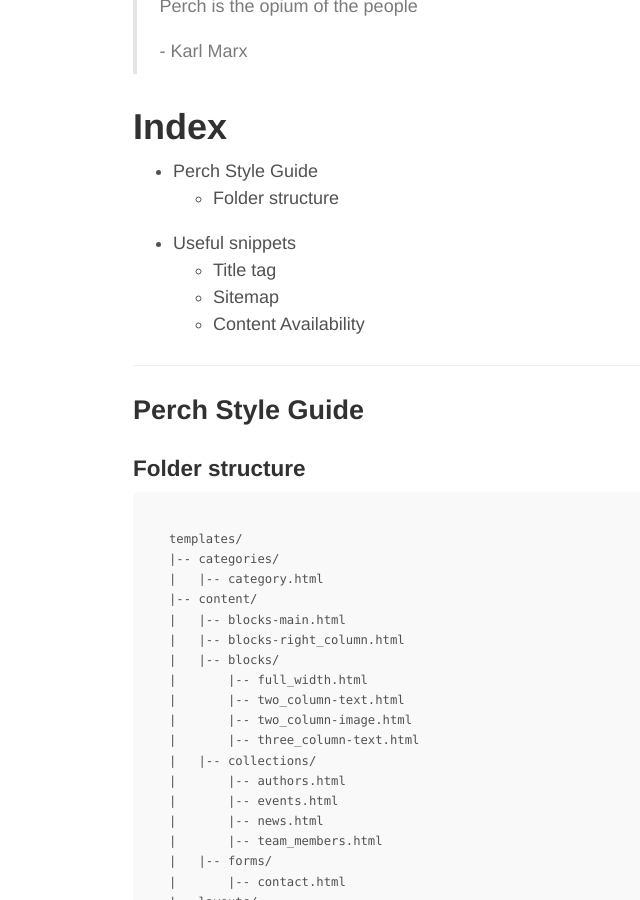
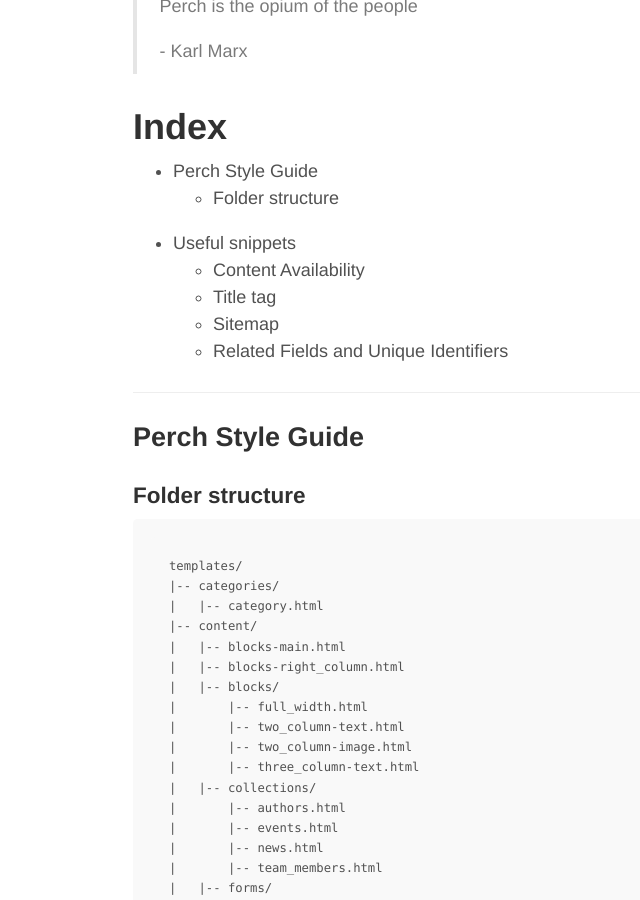
Before and after one commit to cddnation/cddnation.github.io, a Jekyll site: the page built from perch.md, in a window 1280 px wide and 900 px high, scrolled down 306 px. Shown: the whole window, without its empty margins (192-832 px from the left). Built offline with Jekyll 4.4.1, drawn with Linux system fonts in a browser that asks for light colours.

Commit message:
Added to perch index.

```diff
--- a/perch.md
+++ b/perch.md
@@ -14,9 +14,10 @@
 * Perch Style Guide
     - Folder structure
 * Useful snippets
+    - Content Availability
     - Title tag
     - Sitemap
-    - Content Availability
+    - Related Fields and Unique Identifiers
 
 ---
 
```
